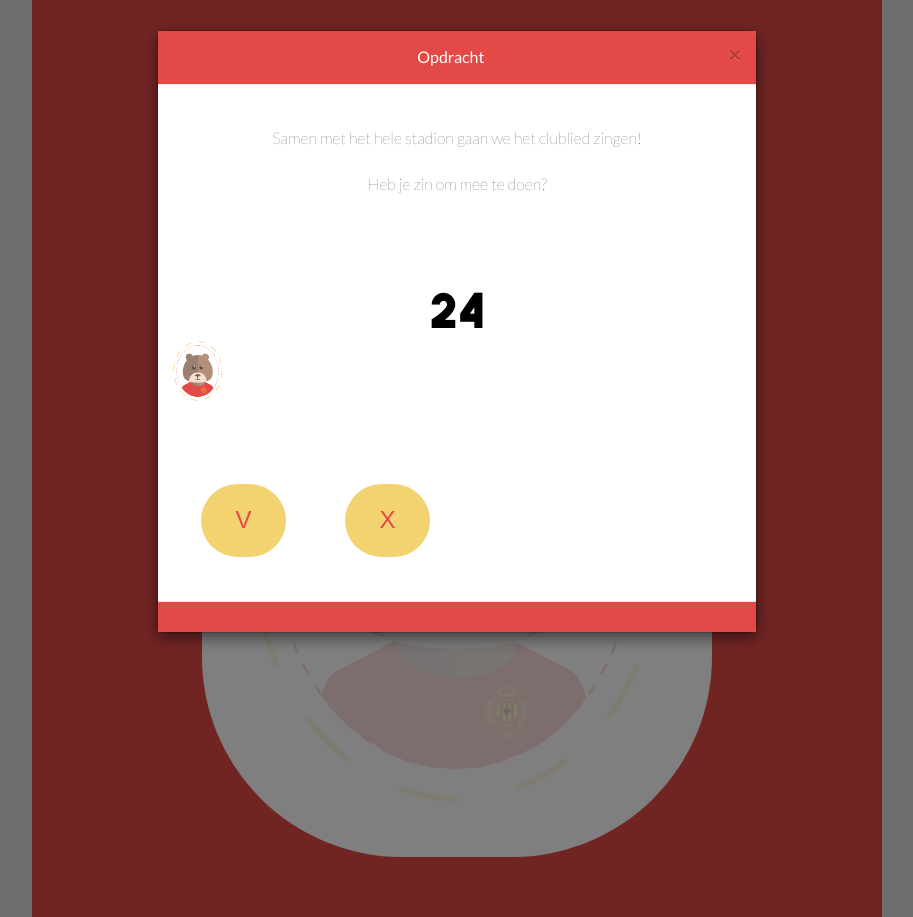
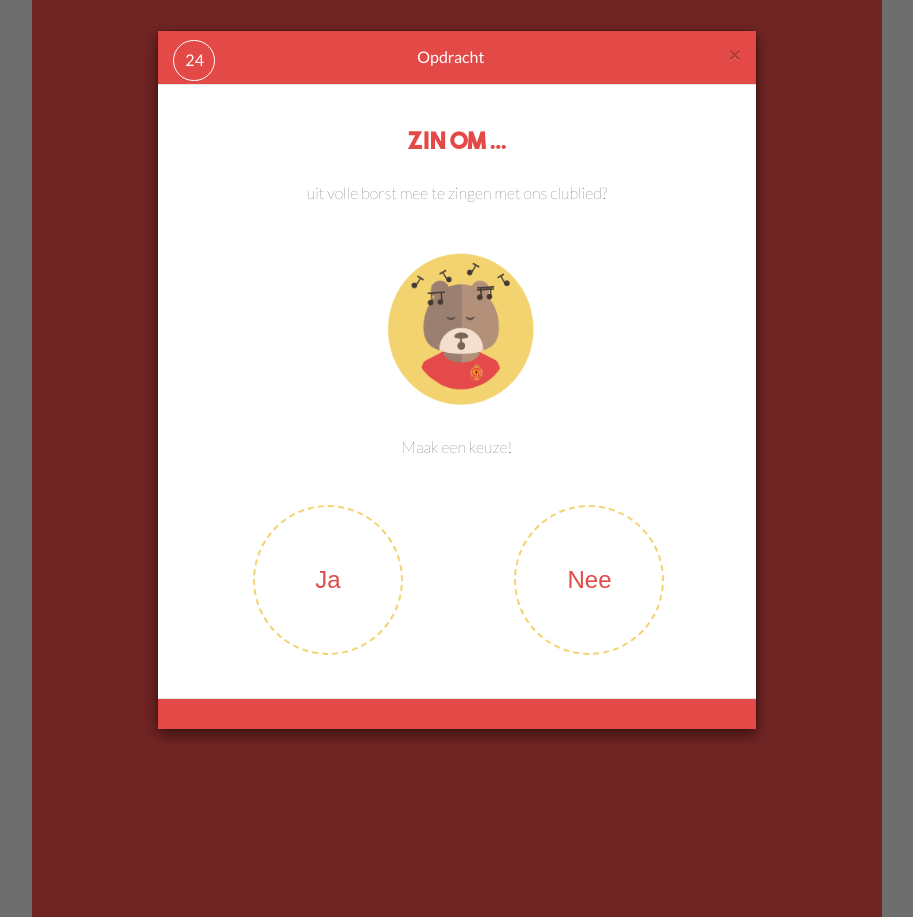
Before and after one commit to r0615219/superfan, a PHP site: page /wait.php in a window 1280 px wide. Shown: the whole page, without its empty margins (183-1096 px from the left). Run offline with PHP 8.4, Linux system fonts and the light colour scheme; the visitor is signed in with stand-in values (Sample User, id 1); some libraries are stand-ins or nearby versions.

Commit message:
Added css to wait.php

```diff
--- a/classes/Db.class.php
+++ b/classes/Db.class.php
@@ -8,7 +8,7 @@ abstract class Db
         if (isset(self::$conn)) {
             return self::$conn;
         } else {
-            self::$conn = new PDO('mysql:host=localhost; dbname=superfan', 'root', '');
+            self::$conn = new PDO('mysql:host=localhost; dbname=superfan', 'root', 'root');
             return self::$conn;
         }
     }
--- a/css/style.css
+++ b/css/style.css
@@ -155,6 +155,8 @@ a.a-buttonVak {
     background-color: #E34A47;
     color: white;
 }
+
+
 
 @media screen and (min-width: 760px) {
 
@@ -513,10 +515,6 @@ input[type=checkbox] {
 
     }
 
-
-
-
-
 }
 
 
@@ -560,16 +558,49 @@ input[type=checkbox] {
 .container-wait .logo img {
 
     width: 100%;
-    -webkit-animation-name: fadeIn;
-    -webkit-animation-duration: 7s;
-    -webkit-animation-iteration-count: infinite ;
 }
 
-@-webkit-keyframes fadeIn {
+@media screen and (min-width: 760px) {
 
-    0% {opacity: 0.2;}
-    50% {opacity: 1;}
-    100% {opacity: 0.2;}
+    .container-wait {
+
+        background-color: #E34A47 ;
+        width: 100%;
+        height: 700px;
+    }
+
+    .container-wait h1 {
+
+        font-family: "The Bold Font", sans-serif;
+        color: white;
+        font-size: 3em;
+        text-align: center;
+        padding-top: 100px;
+    }
+
+    .container-wait p {
+
+        margin-top: 30px;
+        font-weight: 200;
+        font-size: 1em;
+        color: white;
+        text-align: center;
+
+    }
+
+    .container-wait .logo {
+        margin-top: 50px;
+        background-color: white;
+        width: 30%;
+        margin-left: 33%;
+        padding: 2%;
+        border-radius: 200px;
+    }
+
+    .container-wait .logo img {
+
+        width: 100%;
+    }
 
 }
 
@@ -578,6 +609,90 @@ input[type=checkbox] {
 #opdracht .modal-body p, #opdracht .modal-body h1{
     color: black;
 }
+
+#opdracht .modal-body {
+
+    margin-top: -100px;
+
+}
+
+#opdracht .modal-body h1 {
+
+    font-size: 1.5em;
+    color: #E34A47;
+    margin-top: -50px;
+}
+
+.btnsOpdracht #btn-ja, #btn-nee {
+
+    background-color: transparent;
+    border: 2px dashed #F3D370 ;
+    width: 100px;
+    height: 100px;
+    border-radius: 100px;
+    margin-top: 50px;
+}
+
+#opdracht #logoOpdracht {
+
+    width: 100px;
+    margin-left: 32.5%;
+    margin-top: 20px;
+}
+
+#timer {
+
+    font-size: 1em;
+    color: white;
+    margin-top: 40px;
+    border: 1px solid white;
+    border-radius: 150px;
+    width: 7%;
+    padding: 3%;
+}
+
+@media screen and (min-width: 760px) {
+
+    #opdracht .modal-body p, #opdracht .modal-body h1{
+        color: black;
+    }
+
+    #opdracht .modal-body {
+
+        margin-top: -100px;
+
+    }
+
+    #opdracht #logoOpdracht {
+
+        width: 150px;
+        margin-left: 37.5%;
+        margin-top: 50px;
+    }
+
+    #opdracht .modal-body h1 {
+
+        font-size: 1.5em;
+        color: #E34A47;
+        margin-top: -50px;
+    }
+
+    .btnsOpdracht #btn-ja, #btn-nee {
+
+        width: 150px;
+        height: 150px;
+        margin-left: 80px;
+    }
+
+    #timer {
+
+        width: 3%;
+        padding: 2%;
+    }
+
+}
+
+
 
 
 /* RED BANNERS FIXED */
@@ -608,16 +723,3 @@ input[type=checkbox] {
     position: fixed;
     z-index: 10;
 }
-
-/* OPDRACHT TIMER */
-
-h1#opdracht-timer{
-    display: block;
-    position: fixed;
-    top: 40vh;
-    text-align: center;
-    font-size: 3em;
-    width:80%;
-    margin: 0 0 0 -40%;
-    left:50%;
-}
--- a/wait.php
+++ b/wait.php
@@ -60,19 +60,24 @@
                     <h4 class="modal-title">Opdracht</h4>
                 </div>
                 <div class="modal-body">
-                    <p>Samen met het hele stadion gaan we het clublied zingen!</p>
-                    <p>Heb je zin om mee te doen?</p>
-                    <h1 id="timer">30</h1>
 
-                    <img src="img/LogoSuperfan-01.png" alt="logo" style="width: 50px;">
+                    <h2 id="timer">30</h2>
+                    <h1> Zin om ... </h1>
+                    <p>uit volle borst mee te zingen met ons clublied?</p>
 
-                    <div class="btns">
+
+
+                    <img src="img/logozingen-02.png" id="logoOpdracht">
+                    <p><span>Maak een keuze!</span></p>
+
+
+                    <div class="btnsOpdracht">
 
                         <form action="" method="post">
 
-                            <button type="submit" name="ja" id="btn-ja">V</button>
+                            <button type="submit" name="ja" id="btn-ja">Ja</button>
 
-                            <button type="submit" name="nee" id="btn-nee" data-dismiss="modal">X</button>
+                            <button type="submit" name="nee" id="btn-nee" data-dismiss="modal">Nee</button>
 
                         </form>
 
```
Also changed, not shown: img/logozingen-02.png (added).
